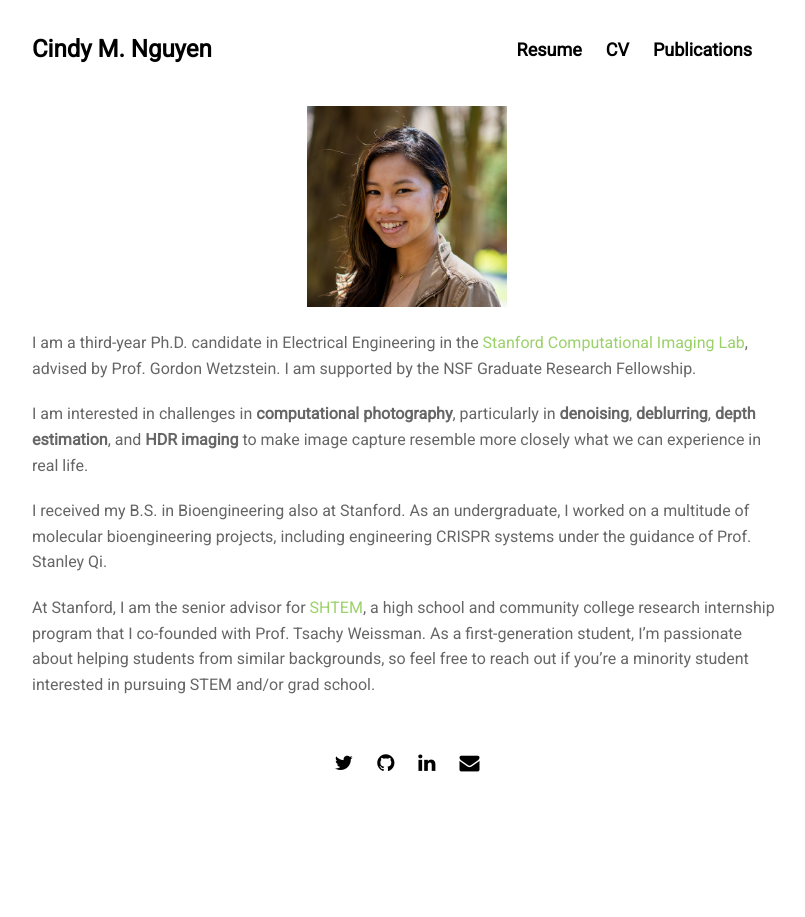
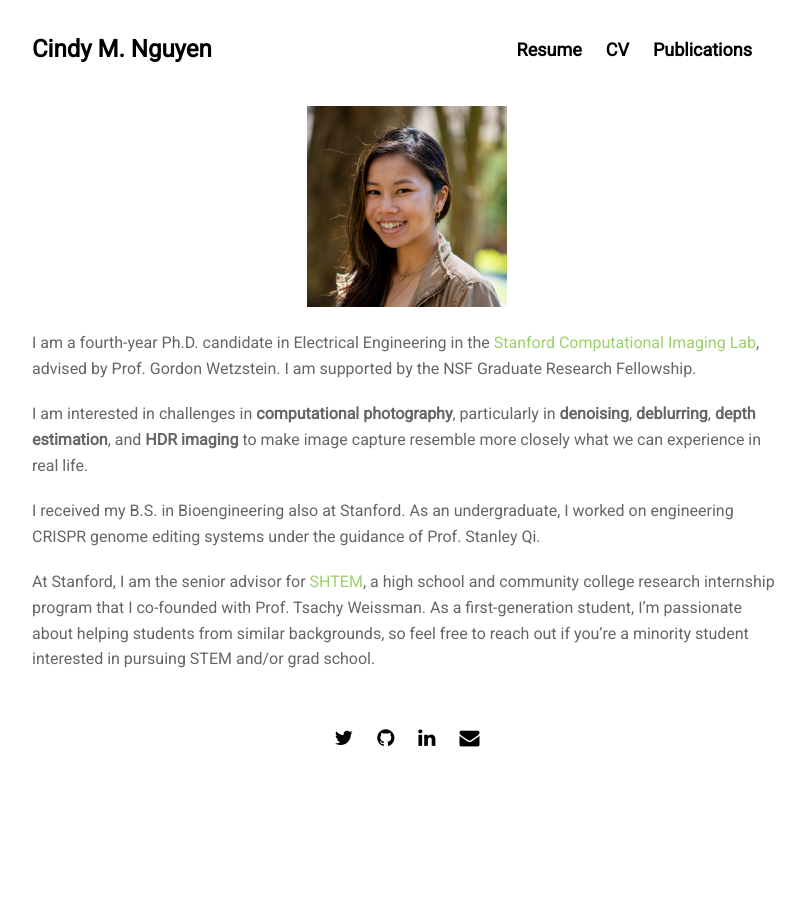
Before and after one commit to ccnguyen/ccnguyen.github.io, a Jekyll site: the page built from index.md, in a window 1280 px wide. Shown: the whole page, without its empty margins (233-1038 px from the left). Built offline with Jekyll 4.4.1, drawn with Linux system fonts in a browser that asks for light colours; nearby versions of some CDN libraries.

Commit message:
Update index.md

```diff
--- a/index.md
+++ b/index.md
@@ -4,13 +4,12 @@ title: Home
 ---
 ![](assets/img/headshot.png)
 
-I am a third-year Ph.D. candidate in Electrical Engineering in the [Stanford Computational Imaging Lab](https://www.computationalimaging.org/),
+I am a fourth-year Ph.D. candidate in Electrical Engineering in the [Stanford Computational Imaging Lab](https://www.computationalimaging.org/),
 advised by Prof. Gordon Wetzstein. I am supported by the NSF Graduate Research Fellowship.
 
 I am interested in challenges in **computational photography**, particularly in **denoising**, **deblurring**, **depth estimation**, and **HDR imaging** to make image capture resemble more closely what we can experience in real life.
 
 I received my B.S. in Bioengineering also at Stanford. As an undergraduate,
-I worked on a multitude of molecular bioengineering projects,
-including engineering CRISPR systems under the guidance of Prof. Stanley Qi.
+I worked on engineering CRISPR genome editing systems under the guidance of Prof. Stanley Qi.
 
 At Stanford, I am the senior advisor for [SHTEM](https://compression.stanford.edu/summer-internships-high-school-and-cc-students), a high school and community college research internship program that I co-founded with Prof. Tsachy Weissman. As a first-generation student, I'm passionate about helping students from similar backgrounds, so feel free to reach out if you're a minority student interested in pursuing STEM and/or grad school.
```
